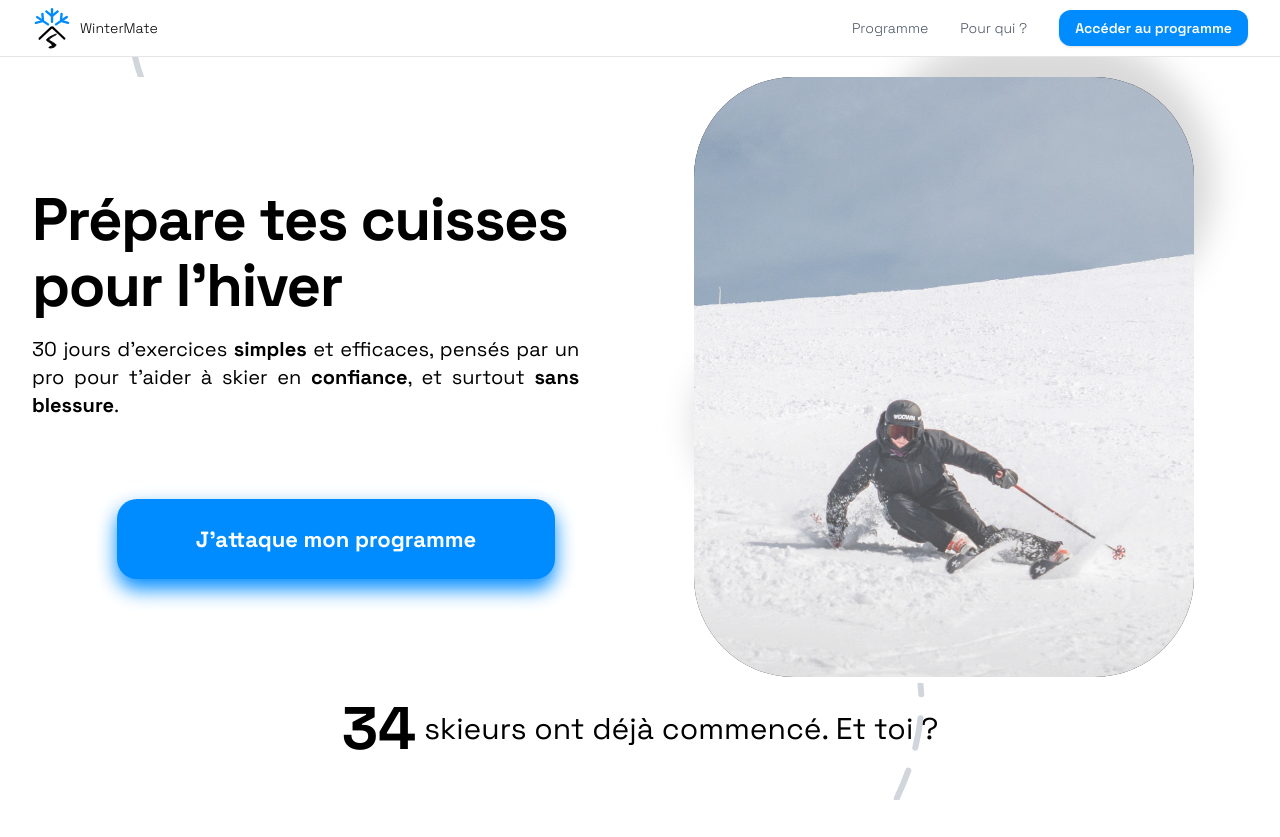
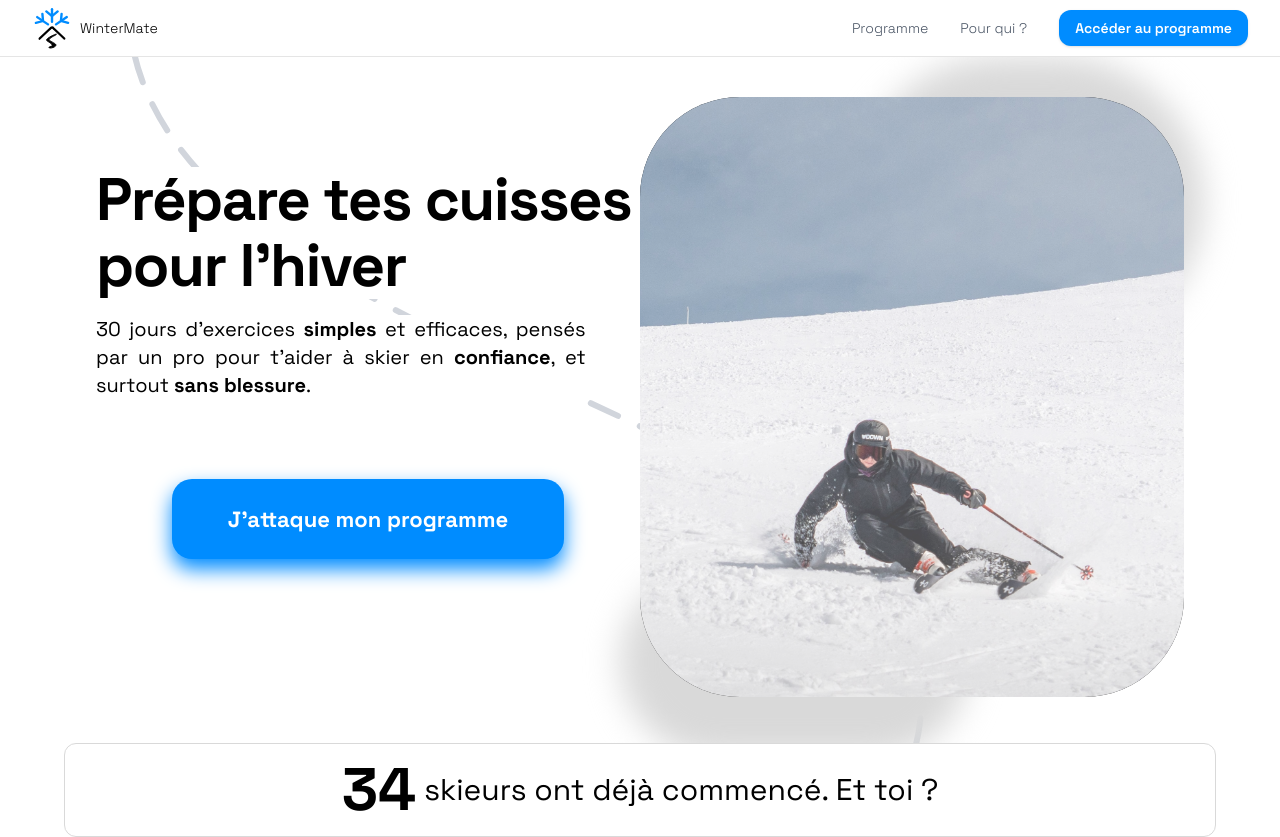
Before and after one commit to mathysFor/WinterMateProg, a Next.js app: page / in a window 1280 px wide. Before the commit the page ends 800 px from the top, so only its background shows below. Built offline with nearby package versions, Linux system fonts and the light colour scheme.

Commit message:
Hero + Compteur DONE

```diff
--- a/src/app/page.js
+++ b/src/app/page.js
@@ -5,7 +5,7 @@ import { Compteur } from "@/components/sections/Compteur/Compteur";
 import { SkiTrack } from "@/components/ui/SkiTrack";
 export default function Home() {
   return (
-    <main className="bg-white overflow-hidden">
+    <main className=" bg-white overflow-hidden">
 
       <TopBar />
       <SkiTrack className="pointer-events-none absolute inset-0 w-full h-full    z-10" />
--- a/src/components/sections/Compteur/Compteur.jsx
+++ b/src/components/sections/Compteur/Compteur.jsx
@@ -48,10 +48,11 @@ export const Compteur = () => {
     }, [inView, count]);
 
 return (
-  <div ref={ref} className="relative z-0 text-white text-center py-4 text-lg">
-    <p className={`text-black ${space.className} flex items-center lg:text-3xl justify-center gap-2`}>
-      <span className="font-bold lg:text-6xl">{count}</span>
-      <span>skieurs ont déjà commencé. Et toi ?</span>
+  <div ref={ref} className="relative z-70 text-white lg:mt-20 lg:bg-white w-[90%] mt-4 lg:border-[#D9D9D9] lg:rounded-[12px] lg:border-1 mx-auto text-center py-4 text-lg">
+    <p className={`text-black ${space.className} bg-white flex items-center lg:text-3xl text-md justify-center gap-2`}>
+      <span className="font-bold lg:text-6xl text-3xl">{count}</span>
+      <span className="hidden md:inline">skieurs ont déjà commencé. Et toi ?</span>
+      <span className="inline md:hidden">skieurs ont déjà commencé.</span>
     </p>
   </div>
 );
--- a/src/components/sections/Hero/Hero.jsx
+++ b/src/components/sections/Hero/Hero.jsx
@@ -17,19 +17,19 @@ const space = Space_Grotesk({ subsets: ["latin"], display: "swap" });
  */
 export default function Hero() {
   return (
-    <section className="relative z-20 bg-white lg:pb-10 overflow-visible">
+    <section className="relative z-20 bg-transparent lg:mt-10 lg:pb-10 overflow-visible">
       {/* Decorative dashed path - left vertical sweep */}
 
-      <div className="relative z-10 mx-auto md:flex md:flex-row-reverse max-w-7xl px-4 sm:px-6 lg:px-8     mt-[20px]  lg:pb-16 ">
+      <div className="relative z-10 mx-auto md:flex md:flex-row-reverse max-w-7xl lg:w-[90%] lg:max-w-none px-4 sm:px-6 lg:px-8     mt-[20px]  lg:pb-16 ">
         {/* Image */}
         <RightSections />
 
-        <div className=" md:w-1/2 lg:w-1.3/3 flex flex-col items-center lg:mt-20    md:items-start md:text-left md:justify-center    ">
+        <div className=" md:w-1/2 lg:w-1.3/3 flex flex-col items-center lg:mt-10    md:items-start md:text-left md:justify-center    ">
           {/* Texts */}
           <h1
-            className={`${space.className} text-4xl sm:text-5xl lg:text-6xl z-50 text-black mt-[30px] font-bold leading-[1.1] tracking-tight`}
+            className={`${space.className} text-4xl sm:text-5xl lg:text-6xl z-50 md:bg-white text-black mt-[30px] font-bold leading-[1.1] tracking-tight`}
           >
-            Prépare tes cuisses pour l’hiver
+            Prépare <span className="bg-white">tes cuisses</span> pour l’hiver
           </h1>
 
           <p
--- a/src/components/sections/Hero/Right_sections.jsx
+++ b/src/components/sections/Hero/Right_sections.jsx
@@ -3,7 +3,7 @@ import { Shadow } from "./Shadow";
 
 export const RightSections = () => {
   return (
-    <div className="  relative isolate w-[95%]  md:w-[50%]  md:h-[400px] lg:w-[500px]  md:flex md:items-center mx-auto">
+    <div className="  relative isolate w-[95%]  md:w-[50%]  md:h-[400px]    md:flex md:items-center mx-auto">
       {/* Ombres "nuages" derriere l'image */}
       <Shadow/>
       {/* Conteneur image arrondi */}
--- a/src/components/sections/Hero/Shadow.jsx
+++ b/src/components/sections/Hero/Shadow.jsx
@@ -2,7 +2,7 @@ export const Shadow = () => {
 
     return(
         <>
-              <div className="pointer-events-none absolute -bottom-10 -left-10 md:-left-0 md:-bottom-10  w-[250px] h-[190px] md:w-[350px] md:h-[190px] rounded-full bg-[#D9D9D9] blur-lg  -z-10" />
+              <div className="pointer-events-none absolute -bottom-0 -left-10 md:-left-5 lg:-bottom-65   w-[250px] h-[190px] md:w-[350px] md:h-[190px] rounded-full bg-[#D9D9D9] blur-lg  -z-10" />
       <div className="pointer-events-none absolute -top-10 -right-10  md:-right-5 md:-top-10  w-[250px] md:w-[350px] h-[190px]  md:h-[290px] rounded-full bg-[#D9D9D9] blur-lg -z-10" />
 </>
     )
```
